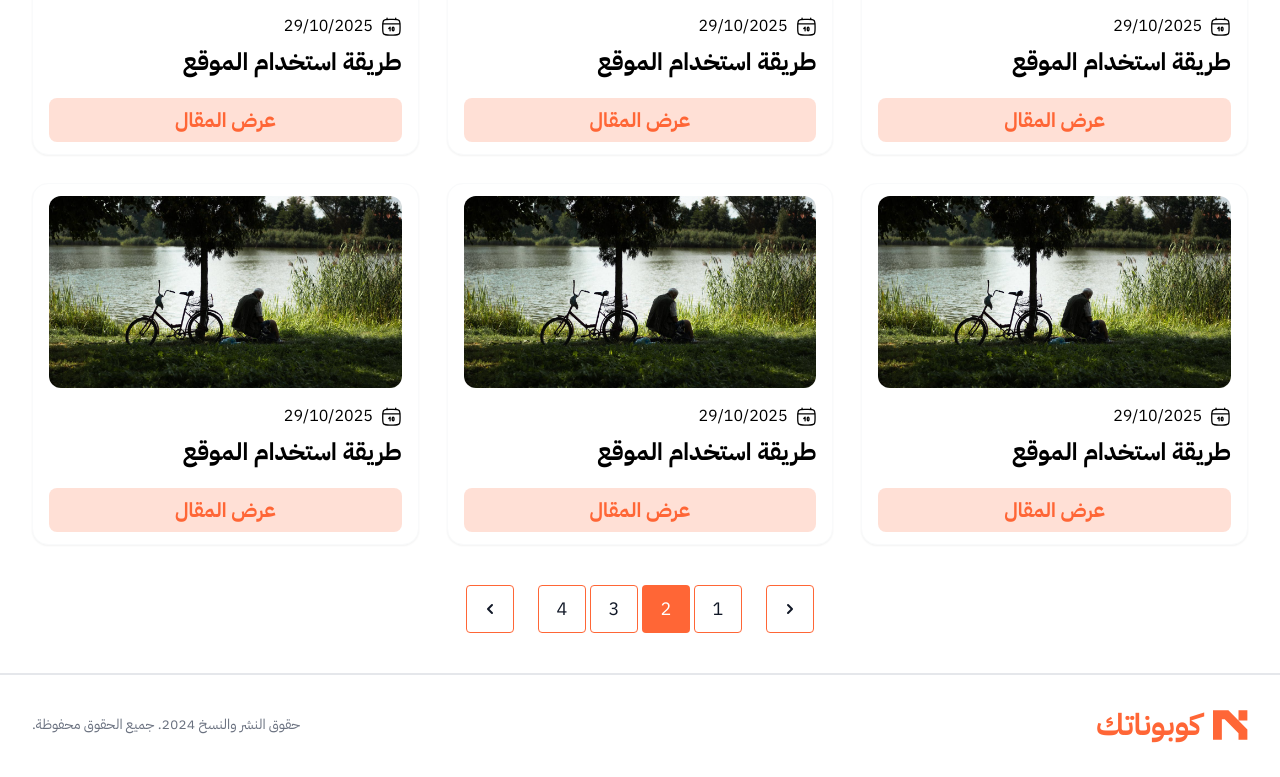
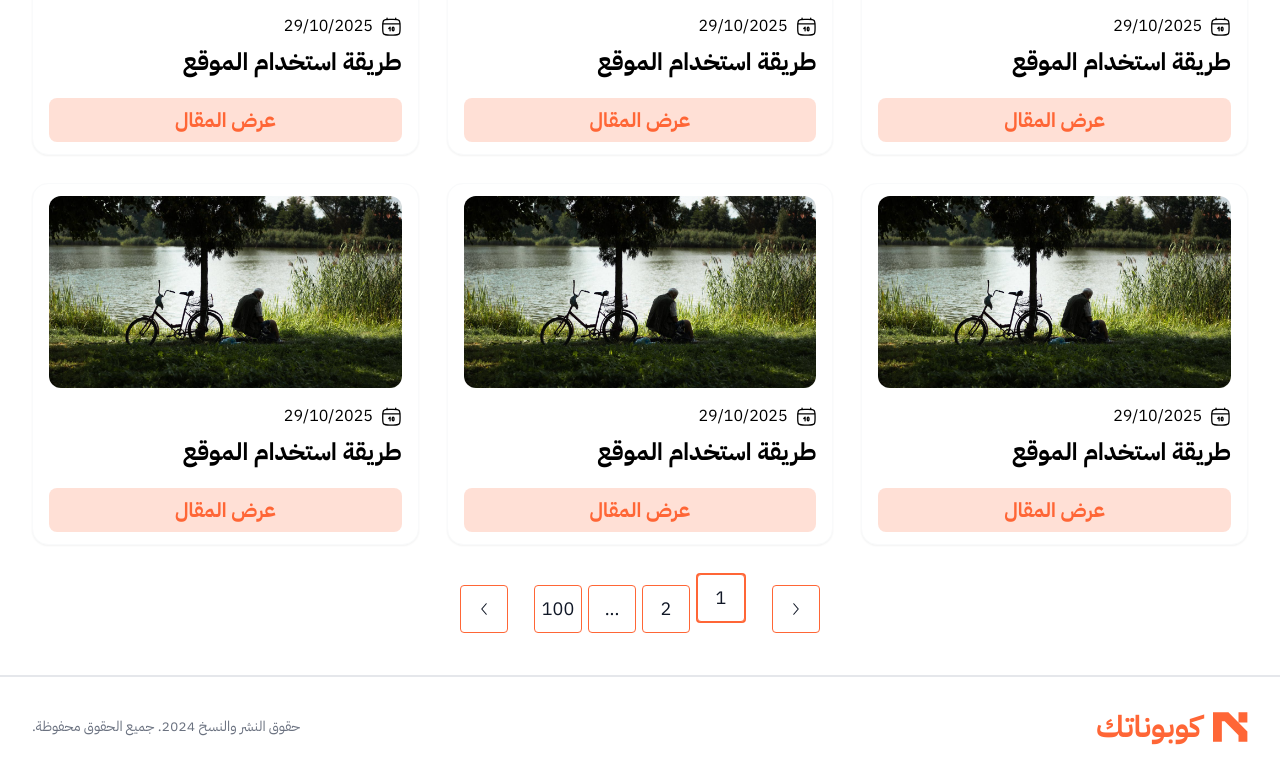
Before and after one commit to Mostafa4Abdelwahed/Kobonatk, a Next.js app: page /blog in a window 1280 px wide. Shown: the part 509-1286 px from the top of the page. Built offline with nearby package versions, Linux system fonts and the light colour scheme.

Commit message:
Update Pagination To ReactPaginate

```diff
--- a/src/app/(Pages)/blog/page.jsx
+++ b/src/app/(Pages)/blog/page.jsx
@@ -1,9 +1,12 @@
+"use client"
+import { useState } from "react"
 import ArticleCard from "@/app/_components/Global/ArticleCard";
 import Pagination from "@/app/_components/Global/Pagination";
 import Container from "@/app/_components/Ui/Container";
 import Link from "next/link";
 
 const blog = () => {
+  const [page, setPage] = useState(1);
   return (
     <div>
       <header className="bg-primary text-white py-10 flex flex-col items-center justify-center">
@@ -52,7 +55,7 @@ const blog = () => {
             <ArticleCard />
             <ArticleCard />
           </div>
-          <Pagination />
+          <Pagination pageSetter={setPage} totalPages="100" />
         </Container>
       </main>
     </div>
--- a/src/app/(Pages)/companies/page.jsx
+++ b/src/app/(Pages)/companies/page.jsx
@@ -1,9 +1,12 @@
+"use client"
+import { useState } from "react"
 import CompanyCard from "@/app/_components/Global/CompanyCard";
 import Pagination from "@/app/_components/Global/Pagination";
 import Container from "@/app/_components/Ui/Container";
 import Link from "next/link";
 
 const companies = () => {
+  const [page, setPage] = useState(1);
   return (
     <div>
       <header className="bg-primary text-white py-10 flex flex-col items-center justify-center">
@@ -58,7 +61,7 @@ const companies = () => {
             <CompanyCard />
             <CompanyCard />
           </div>
-          <Pagination />
+          <Pagination pageSetter={setPage} totalPages="100" />
         </Container>
       </main>
     </div>
--- a/src/app/(Pages)/offers-day/page.jsx
+++ b/src/app/(Pages)/offers-day/page.jsx
@@ -1,9 +1,12 @@
+"use client"
+import { useState } from "react";
 import OfferCard from "@/app/_components/Global/OfferCard";
 import Pagination from "@/app/_components/Global/Pagination";
 import Container from "@/app/_components/Ui/Container";
 import Link from "next/link";
 
 const offersDay = () => {
+  const [page, setPage] = useState(1)
   return (
     <div>
       <header className="bg-primary text-white py-10 flex flex-col items-center justify-center">
@@ -67,7 +70,7 @@ const offersDay = () => {
                 <OfferCard />
                 <OfferCard />
             </div>
-            <Pagination />
+            <Pagination pageSetter={setPage} totalPages="100" />
         </Container>
       </main>
     </div>
--- a/src/app/_components/Global/Pagination.jsx
+++ b/src/app/_components/Global/Pagination.jsx
@@ -1,81 +1,28 @@
-const Pagination = () => {
+"use client"
+import ReactPaginate from "react-paginate";
+
+const Pagination = ({ pageSetter, totalPages }) => {
+  const handleClick = (data) => {
+    pageSetter(data.selected + 1);
+  };
+
   return (
-    <div>
-      <ol className="flex justify-center gap-1 text-xs font-medium">
-        <li>
-          <a
-            href="#"
-            className="inline-flex ml-5 transition-all hover:bg-primary hover:text-white text-lg size-12 items-center justify-center rounded border border-primary bg-white text-gray-900 rtl:rotate-180"
-          >
-            <span className="sr-only">الصفحة السابقة</span>
-            <svg
-              xmlns="http://www.w3.org/2000/svg"
-              className="size-5"
-              viewBox="0 0 20 20"
-              fill="currentColor"
-            >
-              <path
-                fillRule="evenodd"
-                d="M12.707 5.293a1 1 0 010 1.414L9.414 10l3.293 3.293a1 1 0 01-1.414 1.414l-4-4a1 1 0 010-1.414l4-4a1 1 0 011.414 0z"
-                clipRule="evenodd"
-              />
-            </svg>
-          </a>
-        </li>
-
-        <li>
-          <a
-            href="#"
-            className="flex items-center justify-center transition-all hover:bg-primary hover:text-white text-lg size-12 rounded border border-primary bg-white text-center leading-8 text-gray-900"
-          >
-            1
-          </a>
-        </li>
-
-        <li className="flex items-center justify-center transition-all text-lg hover:bg-primary hover:text-white size-12 rounded border-primary/25 bg-primary text-center leading-8 text-white">
-          2
-        </li>
-
-        <li>
-          <a
-            href="#"
-            className="flex items-center justify-center text-lg transition-all hover:bg-primary hover:text-white size-12 rounded border border-primary bg-white text-center leading-8 text-gray-900"
-          >
-            3
-          </a>
-        </li>
-
-        <li>
-          <a
-            href="#"
-            className="flex items-center justify-center transition-all hover:bg-primary hover:text-white text-lg size-12 rounded border border-primary bg-white text-center leading-8 text-gray-900"
-          >
-            4
-          </a>
-        </li>
-
-        <li>
-          <a
-            href="#"
-            className="inline-flex size-12 mr-5 items-center justify-center transition-all hover:bg-primary hover:text-white rounded border border-primary bg-white text-gray-900 rtl:rotate-180"
-          >
-            <span className="sr-only">الصفحة التالية</span>
-            <svg
-              xmlns="http://www.w3.org/2000/svg"
-              className="size-5"
-              viewBox="0 0 20 20"
-              fill="currentColor"
-            >
-              <path
-                fillRule="evenodd"
-                d="M7.293 14.707a1 1 0 010-1.414L10.586 10 7.293 6.707a1 1 0 011.414-1.414l4 4a1 1 0 010 1.414l-4 4a1 1 0 01-1.414 0z"
-                clipRule="evenodd"
-              />
-            </svg>
-          </a>
-        </li>
-      </ol>
-    </div>
+    <ReactPaginate
+      breakLabel="..."
+      nextLabel={<svg xmlns="http://www.w3.org/2000/svg" width="1em" height="1em" viewBox="0 0 24 24"><path fill="none" stroke="currentColor" stroke-linecap="round" stroke-linejoin="round" stroke-width="1.5" d="m9 5l6 7l-6 7"/></svg>}
+      onPageChange={handleClick}
+      marginPagesDisplayed={1}
+      pageRangeDisplayed={1}
+      pageCount={totalPages}
+      previousLabel={<svg xmlns="http://www.w3.org/2000/svg" width="1em" height="1em" viewBox="0 0 24 24"><path fill="none" stroke="currentColor" stroke-linecap="round" stroke-linejoin="round" stroke-width="1.5" d="m15 5l-6 7l6 7"/></svg>}
+      renderOnZeroPageCount={null}
+      containerClassName="flex justify-center gap-1.5 text-xs font-medium"
+      pageLinkClassName="flex items-center justify-center transition-all hover:bg-primary hover:text-white text-lg size-12 rounded border border-primary bg-white text-center leading-8 text-gray-900"
+      nextLinkClassName="inline-flex size-12 mr-5 transition-all hover:bg-primary hover:text-white text-lg items-center justify-center rounded border border-primary bg-white text-gray-900 rtl:rotate-180"
+      previousLinkClassName="inline-flex size-12 ml-5 transition-all hover:bg-primary hover:text-white text-lg items-center justify-center rounded border border-primary bg-white text-gray-900 rtl:rotate-180"
+      breakLinkClassName="flex items-center justify-center transition-all hover:bg-primary hover:text-white text-lg size-12 rounded border border-primary bg-white text-center leading-8 text-gray-900"
+      activeClassName="bg-primary rounded p-px text-white -translate-y-3"
+    />
   );
 };
 
```
